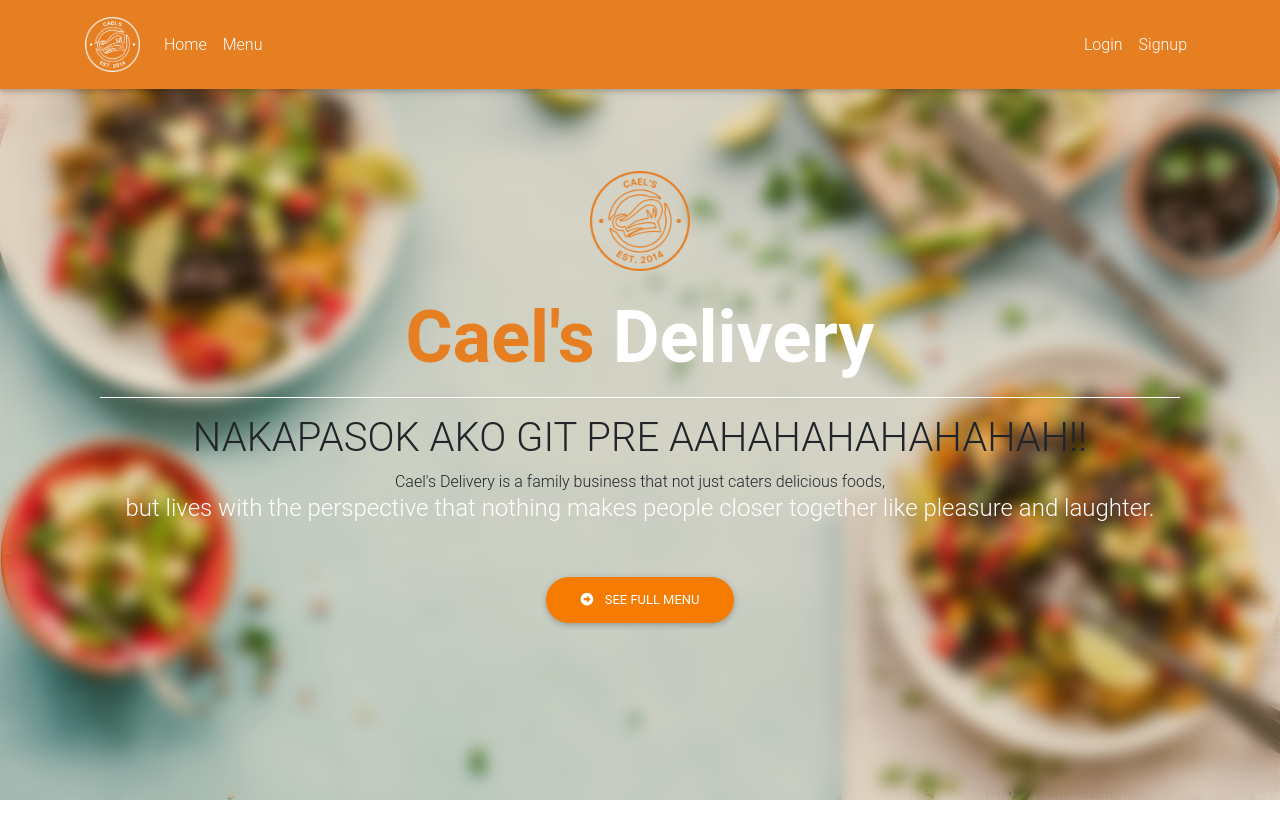
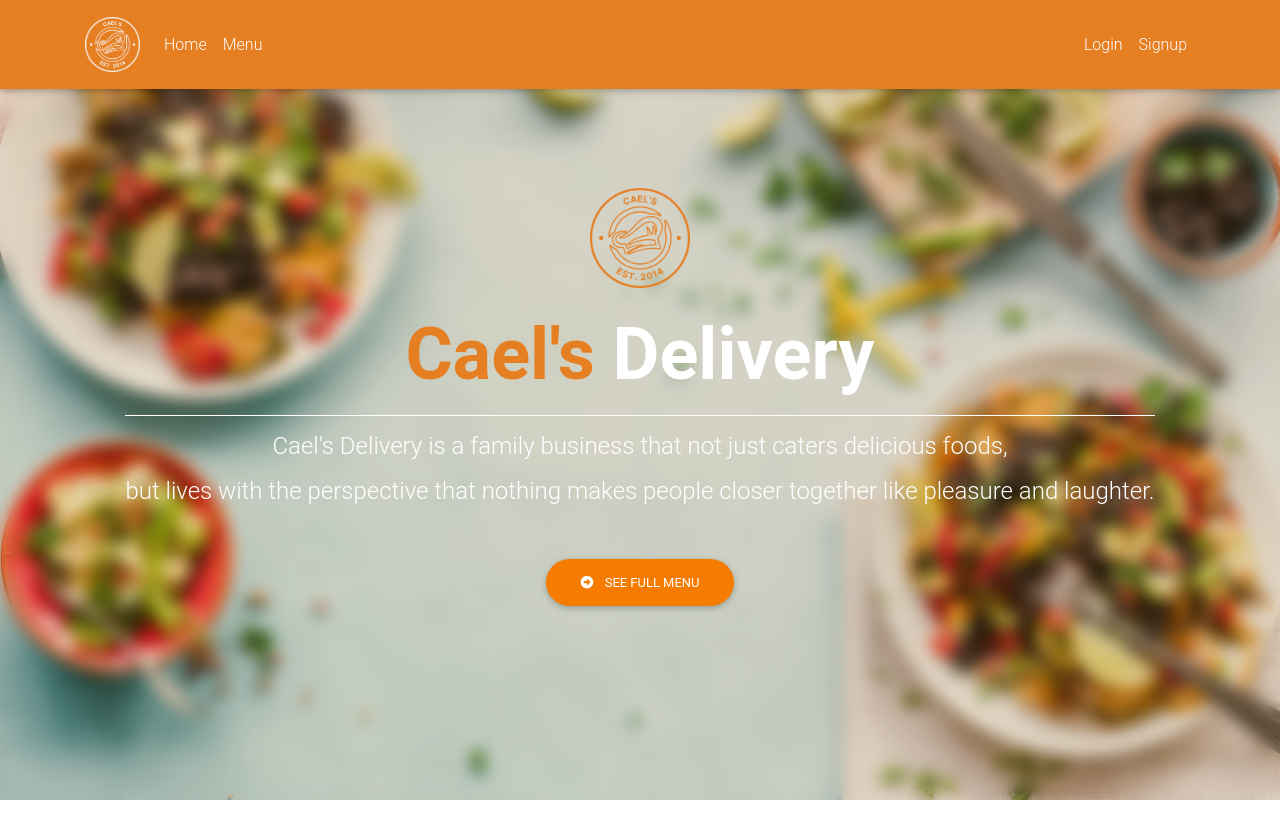
Before and after one commit to Karbi1401/cael-app, a PHP site: page /myapp/ in a window 1280 px wide. Shown: the top 840 px of the page. Run offline with PHP 8.4, Linux system fonts and the light colour scheme; some libraries are stand-ins or nearby versions; some web fonts are replaced.

Commit message:
TINANGGAL KO TOL!!

```diff
--- a/app/views/pages/index.php
+++ b/app/views/pages/index.php
@@ -15,7 +15,7 @@
                 </h2>
                 <hr class="hr-light" />
                 <h4 class="subtext-header white-text mt-2 mb-3">
-                <h1>NAKAPASOK AKO GIT PRE AAHAHAHAHAHAHAH!!</h1>
+
                   Cael's Delivery is a family business that not just caters delicious foods,
                 </h4>
                 <h4 class="mb-5 white-text clearfix d-none d-md-inline-block">
```
